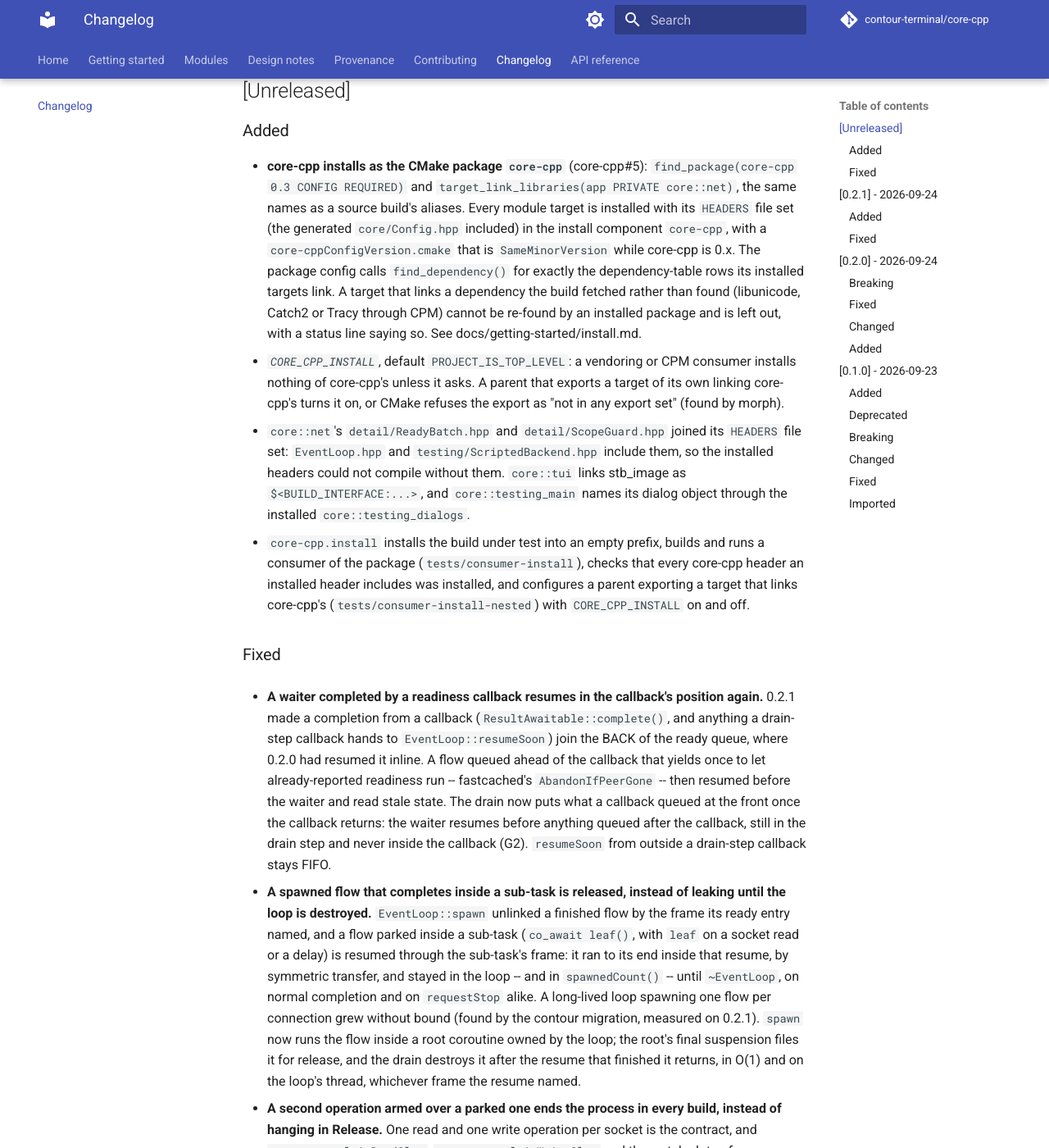
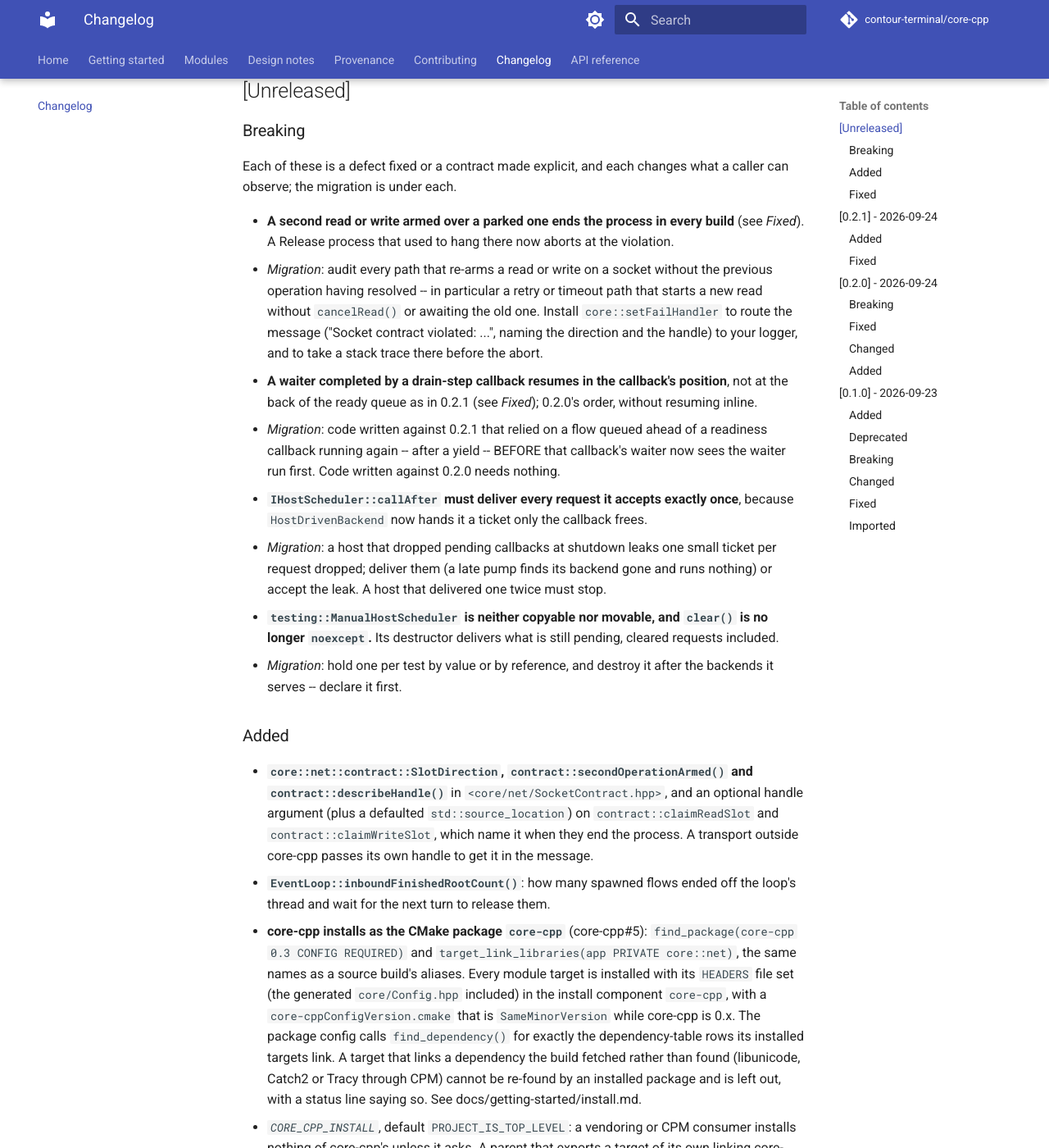
Before and after one commit to contour-terminal/core-cpp, an MkDocs documentation site: the page built from docs/changelog.md, in a window 1280 px wide and 1400 px high, scrolled down 303 px. Shown: the whole window at 82% size. Built offline with MkDocs 1.6.1 and Material for MkDocs 9.7.7, drawn with Linux system fonts in a browser that asks for light colours; comment, search, counter and statistics services are not loaded; some of the changed text lies outside the part shown.

Commit message:
docs: 0.3.0's breaking changes and migrations, the new API, GNUInstallDirs
CHANGELOG [Unreleased] gets a Breaking section: the slot guards
aborting a Release process that used to hang, the callback-position
order against 0.2.1, IHostScheduler's deliver-exactly-once contract,
and ManualHostScheduler's lost copy, move and noexcept clear(), each
with its migration. Added lists SocketContract.hpp's new API and
inboundFinishedRootCount(); Fixed says what the review round changed.
library-hygiene.md records that CORE_CPP_INSTALL=ON in a subproject is
the one opt-in way core-cpp creates unprefixed cache variables.

Signed-off-by: Christian Parpart <christian@parpart.family>

```diff
--- a/CHANGELOG.md
+++ b/CHANGELOG.md
@@ -9,7 +9,42 @@ workflow refuses one without a section here.
 
 ## [Unreleased]
 
+### Breaking
+
+Each of these is a defect fixed or a contract made explicit, and each changes what a caller can
+observe; the migration is under each.
+
+- **A second read or write armed over a parked one ends the process in every build** (see
+  *Fixed*). A Release process that used to hang there now aborts at the violation.
+  - *Migration*: audit every path that re-arms a read or write on a socket without the previous
+    operation having resolved -- in particular a retry or timeout path that starts a new read
+    without `cancelRead()` or awaiting the old one. Install `core::setFailHandler` to route the
+    message ("Socket contract violated: ...", naming the direction and the handle) to your logger,
+    and to take a stack trace there before the abort.
+- **A waiter completed by a drain-step callback resumes in the callback's position**, not at the
+  back of the ready queue as in 0.2.1 (see *Fixed*); 0.2.0's order, without resuming inline.
+  - *Migration*: code written against 0.2.1 that relied on a flow queued ahead of a readiness
+    callback running again -- after a yield -- BEFORE that callback's waiter now sees the waiter
+    run first. Code written against 0.2.0 needs nothing.
+- **`IHostScheduler::callAfter` must deliver every request it accepts exactly once**, because
+  `HostDrivenBackend` now hands it a ticket only the callback frees.
+  - *Migration*: a host that dropped pending callbacks at shutdown leaks one small ticket per
+    request dropped; deliver them (a late pump finds its backend gone and runs nothing) or accept
+    the leak. A host that delivered one twice must stop.
+- **`testing::ManualHostScheduler` is neither copyable nor movable, and `clear()` is no longer
+  `noexcept`.** Its destructor delivers what is still pending, cleared requests included.
+  - *Migration*: hold one per test by value or by reference, and destroy it after the backends it
+    serves -- declare it first.
+
 ### Added
+
+- **`core::net::contract::SlotDirection`, `contract::secondOperationArmed()` and
+  `contract::describeHandle()`** in `<core/net/SocketContract.hpp>`, and an optional handle argument
+  (plus a defaulted `std::source_location`) on `contract::claimReadSlot` and
+  `contract::claimWriteSlot`, which name it when they end the process. A transport outside
+  core-cpp passes its own handle to get it in the message.
+- **`EventLoop::inboundFinishedRootCount()`**: how many spawned flows ended off the loop's thread
+  and wait for the next turn to release them.
 
 - **core-cpp installs as the CMake package `core-cpp`** (core-cpp#5): `find_package(core-cpp 0.3
   CONFIG REQUIRED)` and `target_link_libraries(app PRIVATE core::net)`, the same names as a source
@@ -41,7 +76,9 @@ workflow refuses one without a section here.
   readiness run -- fastcached's `AbandonIfPeerGone` -- then resumed before the waiter and read stale
   state. The drain now puts what a callback queued at the front once the callback returns: the
   waiter resumes before anything queued after the callback, still in the drain step and never
-  inside the callback (G2). `resumeSoon` from outside a drain-step callback stays FIFO.
+  inside the callback (G2). `resumeSoon` from outside a drain-step callback stays FIFO. The
+  callback's queue is a member reused across callbacks, so a readiness completion allocates
+  nothing for it, and `cancelPending` finds a waiter a callback has queued.
 
 - **A spawned flow that completes inside a sub-task is released, instead of leaking until the
   loop is destroyed.** `EventLoop::spawn` unlinked a finished flow by the frame its ready entry
@@ -50,9 +87,12 @@ workflow refuses one without a section here.
   symmetric transfer, and stayed in the loop -- and in `spawnedCount()` -- until `~EventLoop`, on
   normal completion and on `requestStop` alike. A long-lived loop spawning one flow per connection
   grew without bound (found by the contour migration, measured on 0.2.1). `spawn` now runs the
-  flow inside a root coroutine owned by the loop; the root's final suspension files it for
-  release, and the drain destroys it after the resume that finished it returns, in O(1) and on
-  the loop's thread, whichever frame the resume named.
+  flow inside a root coroutine owned by the loop -- one more frame allocation per spawn -- whose
+  final suspension files it for release; the drain destroys it after the resume that finished it
+  returns, in O(1) and on the loop's thread, whichever frame the resume named. A flow that ends on
+  another thread (after `co_await ResumeOn { pool }`) hands itself over through the inbound queue
+  and is released in the next turn's first step. A flow's exception ends it without being
+  rethrown into the root.
 
 - **A second operation armed over a parked one ends the process in every build, instead of hanging
   in Release.** One read and one write operation per socket is the contract, and
```
Also changed, not shown: .agent/rules/library-hygiene.md (+4 -0 lines).
